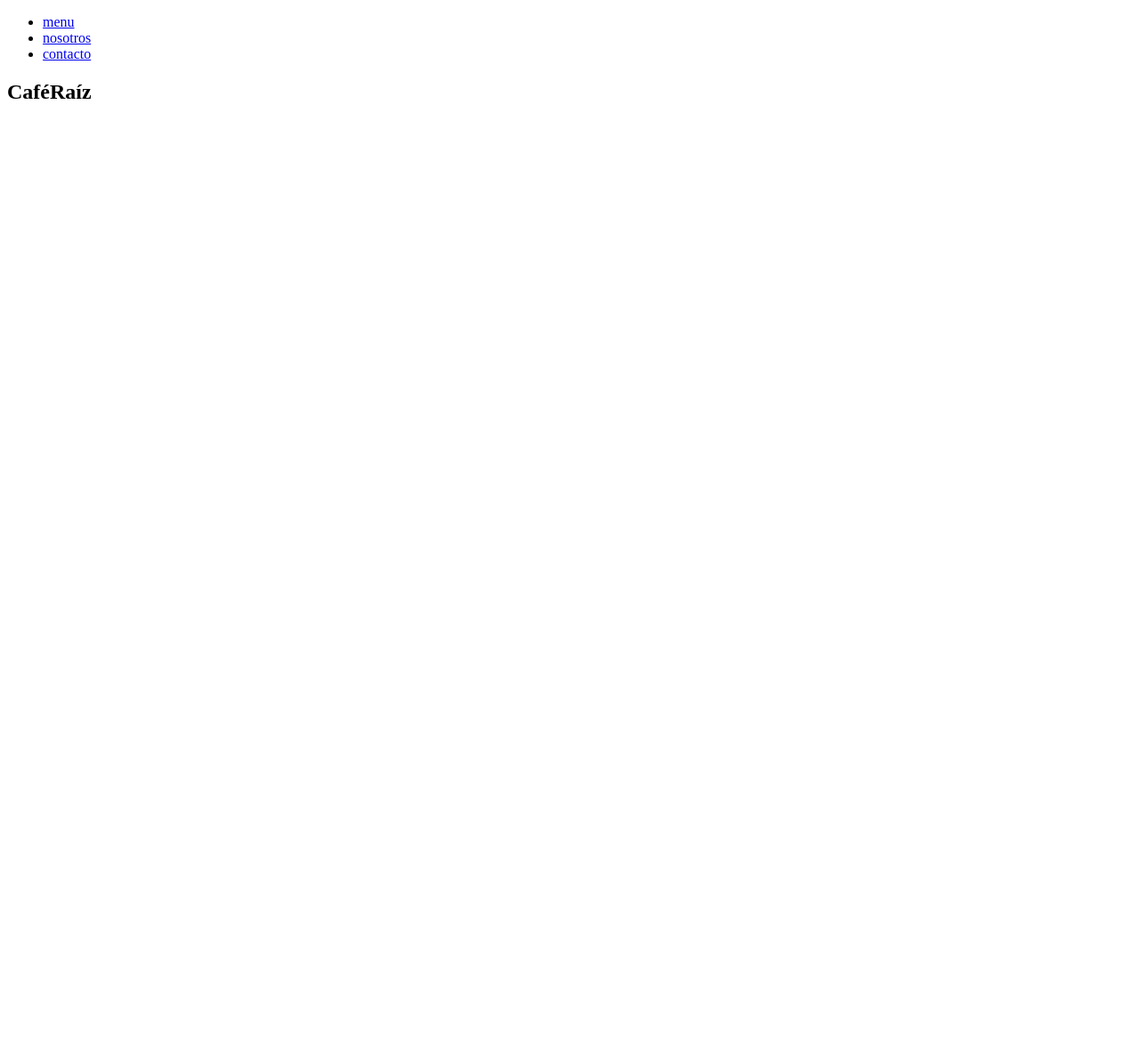
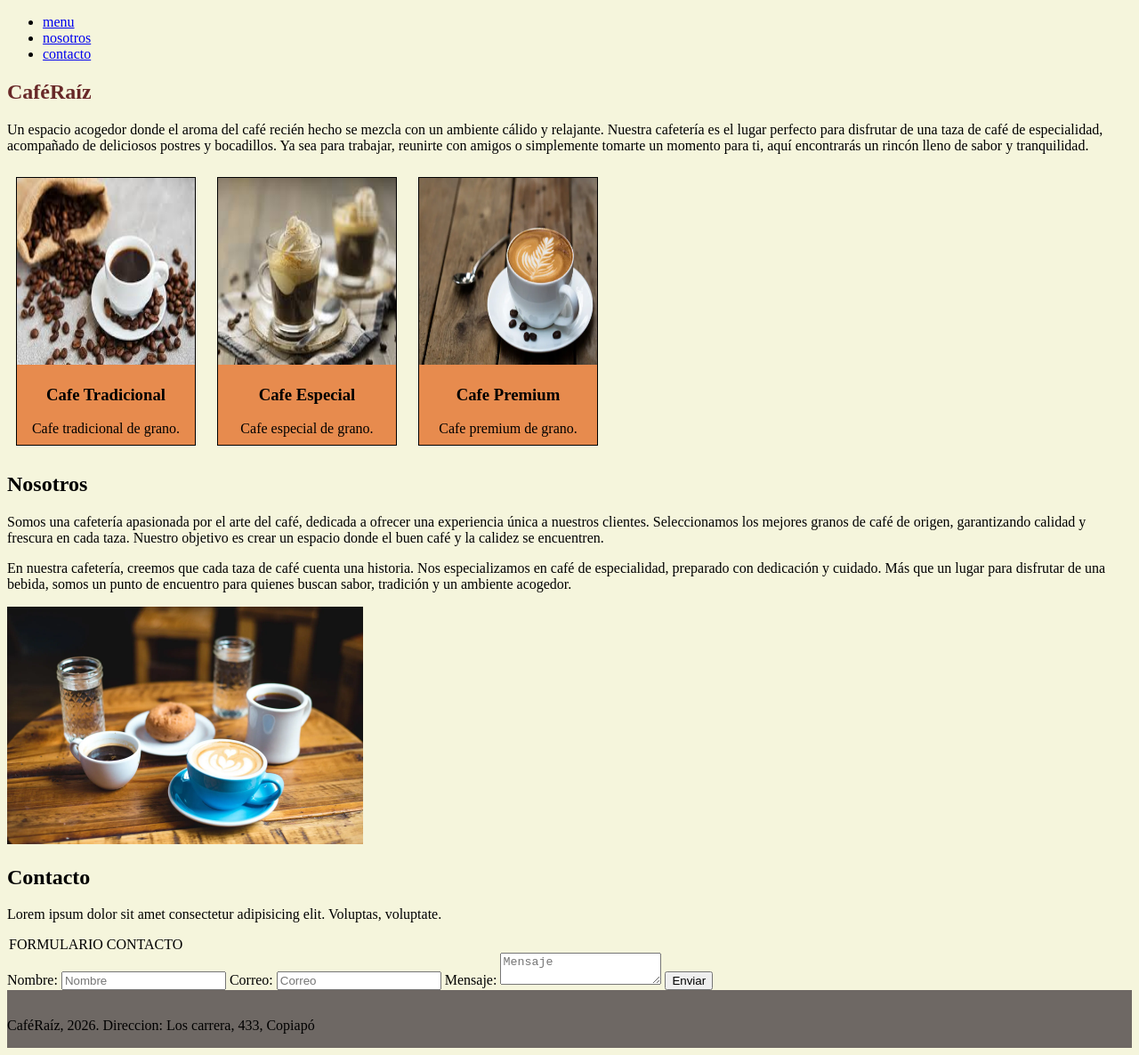
Before and after one commit to rosamadeline/landing-caferaiz, a plain HTML site: page index.html in a window 1280 px wide. Shown: the whole page at 89% size. Before the commit the page ends 800 px from the top, so only its background shows below. Drawn offline with Linux system fonts and the light colour scheme.

Commit message:
avance style

```diff
--- a/assets/css/style.css
+++ b/assets/css/style.css
@@ -0,0 +1,67 @@
+body {
+    background-color: beige;
+}
+
+h1{
+    color:rgb(104, 40, 40)
+}
+
+.tarjeta1{
+    background-color: rgb(231, 139, 78);
+    border: 1px solid black;
+    width: 200px;
+    height: 300px;
+    margin: 10px;
+    display: inline-block;
+    text-align: center;
+}
+
+.tarjeta1 img{
+    width: 100%;
+    height: 70%;
+}
+
+.tarjeta2{
+    background-color: rgb(231, 139, 78);
+    border: 1px solid black;
+    width: 200px;
+    height: 300px;
+    margin: 10px;
+    display: inline-block;
+    text-align: center;
+}
+.tarjeta2 img{
+    width: 100%;
+    height: 70%;
+}
+
+.tarjeta3{
+    background-color: rgb(231, 139, 78);
+    border: 1px solid black;
+    width: 200px;
+    height: 300px;
+    margin: 10px;
+    display: inline-block;
+    text-align: center;
+}
+.tarjeta3 img{
+    width: 100%;
+    height: 70%;
+}
+
+#nosotros img{
+    width: 400px;
+
+
+
+}
+
+
+
+footer{
+    background-color: rgb(110, 104, 100);
+    width: 100%;
+    height: 50px;
+    text-align:left;
+    padding-top: 15px;
+}
--- a/index.html
+++ b/index.html
@@ -17,9 +17,57 @@
         </nav>
     </header>
     <main>
-        <section>
+        <section id="#inicio">
             <h1>CaféRaíz</h1>
+            <p>Un espacio acogedor donde el aroma del café recién hecho se mezcla con un ambiente cálido y relajante. Nuestra cafetería es el lugar perfecto para disfrutar de una taza de café de especialidad, acompañado de deliciosos postres y bocadillos. Ya sea para trabajar, reunirte con amigos o simplemente tomarte un momento para ti, aquí encontrarás un rincón lleno de sabor y tranquilidad.</p>
+            <!-- IA-descripcion de cafeteria-->
+        </section>
+
+        <section id="menu">
+            <div class="tarjeta1">
+                <img src="assets/img/cafe1.jpg" alt="cafe1">
+                <h3>Cafe Tradicional</h3>
+                <p>Cafe tradicional de grano.</p>
+            </div>
+            <div class="tarjeta2">
+                <img src="assets/img/cafe2.jpg" alt="cafe2">
+                <h3>Cafe Especial</h3>
+                <p>Cafe especial de grano.</p>
+            </div>
+            <div class="tarjeta3">
+                <img src="assets/img/cafe3.webp" alt="cafe3">
+                <h3>Cafe Premium</h3>
+                <p>Cafe premium de grano.</p>
+            </div>
+        </section>
+
+        <section id="nosotros">
+                <h2>Nosotros</h2>
+                <p>Somos una cafetería apasionada por el arte del café, dedicada a ofrecer una experiencia única a nuestros clientes. Seleccionamos los mejores granos de café de origen, garantizando calidad y frescura en cada taza. Nuestro objetivo es crear un espacio donde el buen café y la calidez se encuentren.</p>
+                <p>En nuestra cafetería, creemos que cada taza de café cuenta una historia. Nos especializamos en café de especialidad, preparado con dedicación y cuidado. Más que un lugar para disfrutar de una bebida, somos un punto de encuentro para quienes buscan sabor, tradición y un ambiente acogedor.</p>
+                <img src="assets/img/cafenosotros.webp" alt="cafenosotros">
+        </section>
+
+        <section id="contacto">
+            <h2>Contacto</h2>
+            <p>Lorem ipsum dolor sit amet consectetur adipisicing elit. Voluptas, voluptate.</p>
+
+
+            <form action="enviar.php" method="POST">
+                <legend>FORMULARIO CONTACTO</legend>
+                <label for="nombre">Nombre: </label>
+                <input type="text" placeholder="Nombre">
+                <label for="email">Correo: </label>
+                <input type="email" placeholder="Correo">
+                <label for="mensaje">Mensaje: </label>
+                <textarea placeholder="Mensaje"></textarea>
+                <button type="submit">Enviar</button>
+            </form>
         </section>
     </main>
+
+    <footer>
+        <p>CaféRaíz, 2026. Direccion: Los carrera, 433, Copiapó</p>
+    </footer>
 </body>
 </html>
```
Also changed, not shown: assets/img/cafe1.jpg (added), assets/img/cafe2.jpg (added), assets/img/cafe3.webp (added), assets/img/cafenosotros.webp (added).
